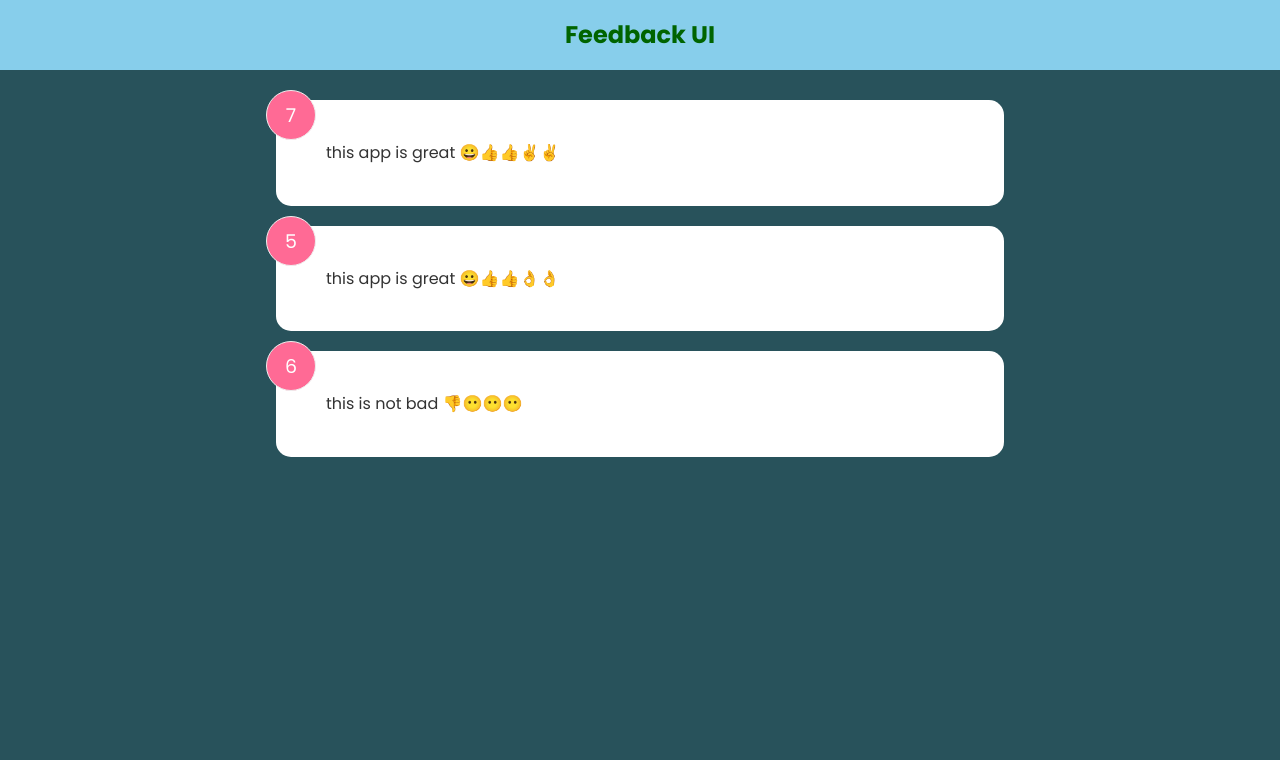
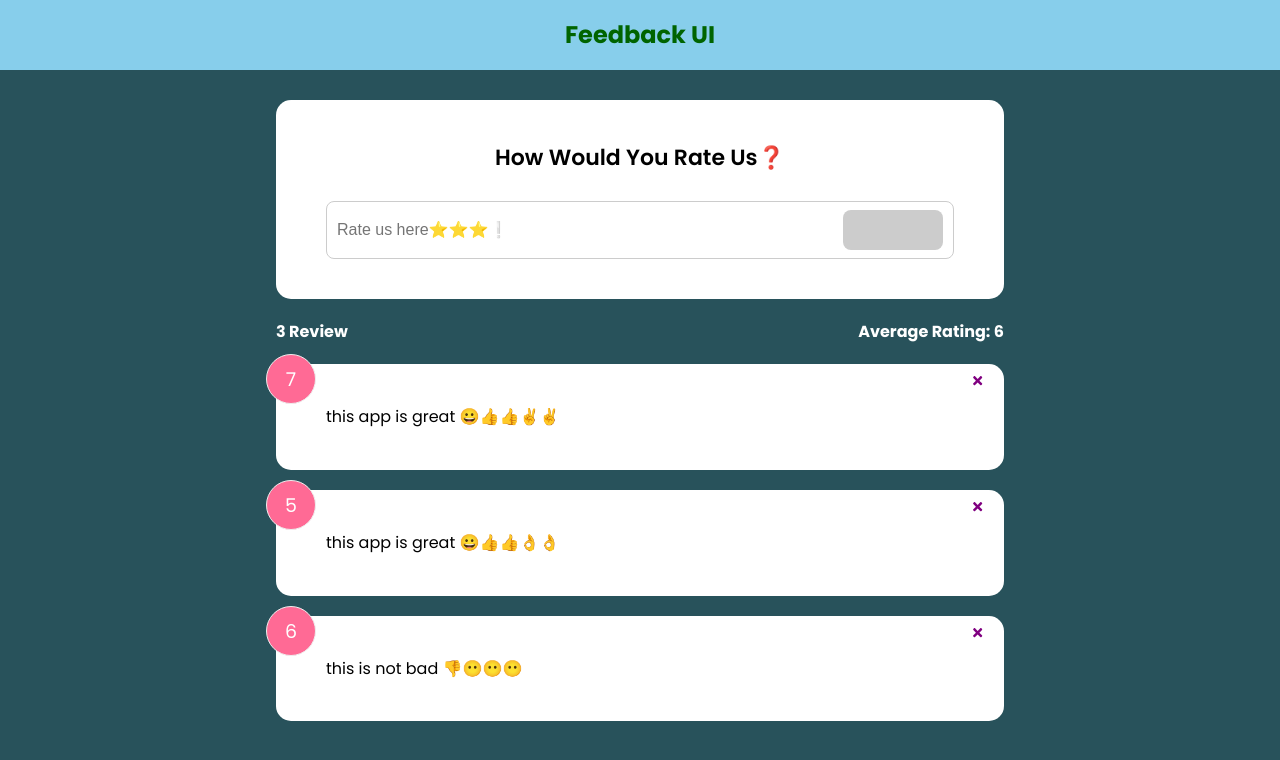
Before and after one commit to Cozy1712/Feedback-React-app, a React (Create React App) app: page / in a window 1280 px wide. Shown: the top 760 px of the page. Built offline with nearby package versions, Linux system fonts and the light colour scheme.

Commit message:
added Feedbackform && Feedbackstats files aslo shared file

```diff
--- a/package.json
+++ b/package.json
@@ -8,6 +8,8 @@
     "@testing-library/user-event": "^13.5.0",
     "react": "^18.2.0",
     "react-dom": "^18.2.0",
+    "react-icon": "^1.0.0",
+    "react-icons": "^4.8.0",
     "react-scripts": "5.0.1",
     "web-vitals": "^2.1.4"
   },
--- a/src/App.js
+++ b/src/App.js
@@ -4,15 +4,30 @@ import {useState} from 'react'
 import Header from './components/Header'
 import FeedbackList from './components/FeedbackList'
 import FeedbackData from './components/data/FeedbackData'
+import FeedbackForm from './components/FeedbackForm'
+import FeedbackStats from './components/FeedbackStats'
+
 
 function App() {
-    const [feedback] = useState(FeedbackData)
+     // global state
+     const [feedback,setFeedback] = useState(FeedbackData)
+
+////////////////////////////////////////////////
+    const deleteFeedback = (id) => {
+        if(window.confirm('Are you sure you want to delete❓'))
+        {
+         setFeedback(feedback.filter((item) => item.id !==id))
+        }
+    }
 
     return(
         <>
             <Header />
             <div className='container'>
-            <FeedbackList feedback={feedback} />
+                <FeedbackForm/>
+            <FeedbackStats feedback={feedback}/>
+            <FeedbackList feedback={feedback} handleDelete={deleteFeedback}/>
+
 
             </div>
         </>
--- /dev/null
+++ b/src/components/FeedbackForm.jsx
@@ -0,0 +1,56 @@
+import React from 'react'
+import Card from '../shared/Card'
+import Button from '../shared/Button'
+import { useState } from 'react'
+
+
+
+
+function FeedbackForm() {
+
+/// text input using use state hook
+    const [text, setTest] = useState('')
+// to disable send button
+const [btnDisabled, setBtnDisabled] = useState(true)
+// message that display
+const [message, setMessage] = useState('')
+
+
+
+    const handleTextchange = (e) =>{
+/////validation
+        if (text === '') {
+          setBtnDisabled(true)
+          setMessage(null)
+        }else if(text !== '' && text.trim().length <= 10){
+          setBtnDisabled(true)
+        } else{
+          setMessage(null)
+          setBtnDisabled(false)
+        }
+
+        setTest(e.target.value)
+    }
+  return (
+    <Card>
+        <form>
+            <h2>How Would You Rate Us❓</h2>
+            <br/>
+
+            {/* @todo -rating select component */}
+
+            <div className='input-group'>
+            <input
+             onChange={handleTextchange}
+             type='text' placeholder='Rate us here⭐⭐⭐❕'
+             value={text}/>
+             <Button type='submit' isDisabled={btnDisabled}>SEND</Button>
+            </div>
+
+            {message && <div className='message'>{message}</div>}
+        </form>
+    </Card>
+  )
+}
+
+export default FeedbackForm
--- a/src/components/FeedbackItem.jsx
+++ b/src/components/FeedbackItem.jsx
@@ -1,9 +1,17 @@
 // import use state
 //import { useState } from "react"
+import {FaTimes} from 'react-icons/fa'
+import Card from "../shared/Card"
+import PropTypes from 'prop-types'
 
-function FeedbackItem({item}) {
 
+function FeedbackItem({item, handleDelete}) {
+// const handleClick = (id) => {
+//   console.log(id)
+
+// }
 //COMPONENT LEVEL STATE
+//create state variable with initial variable
     // const [rating, setRating] = useState(6)
     // const [text, setText] = useState('This is a feedback item i created')
 
@@ -13,11 +21,17 @@ function FeedbackItem({item}) {
     //     )
     // }
   return (
-    <div className="card">
+    <Card >
         <div className="num-display">{item.rating}</div>
+         <button onClick={() => handleDelete(item.id)} className='close'><FaTimes color='purple'/></button>
         <div className="text-display">{item.text}</div>
-    </div>
+    </Card>
   )
 }
 
+FeedbackItem.prototype ={
+  item: PropTypes.object.isrequired,
+
+}
+
 export default FeedbackItem
--- a/src/components/FeedbackList.jsx
+++ b/src/components/FeedbackList.jsx
@@ -1,16 +1,17 @@
 import FeedbackItem from './FeedbackItem'
+import PropTypes from 'prop-types'
 
 
 
-function FeedbackList( {feedback} ) {
+function FeedbackList( {feedback, handleDelete} ) {
     if(!feedback || feedback.length === 0){
-        return <p>No feedbeack yet</p>
+        return <p>No feedback yet❕</p>
     }
   return (
     <div className='feedback-list'>
 
       {feedback.map((item) => (
-        <FeedbackItem key={item.id} item={item} />
+        <FeedbackItem key={item.id} item={item} handleDelete ={handleDelete}/>
 
 
       ))}
@@ -19,4 +20,14 @@ function FeedbackList( {feedback} ) {
   )
 }
 
+FeedbackList.prototype ={
+  feedback: PropTypes.arrayOf(
+    PropTypes.shape({
+      id: PropTypes.number.isrequired,
+      text: PropTypes.string.isRequired,
+      rating: PropTypes.number.isRequird,
+    })
+  )
+}
+
 export default FeedbackList
--- /dev/null
+++ b/src/components/FeedbackStats.jsx
@@ -0,0 +1,24 @@
+import React from 'react'
+import PropTypes from 'prop-types'
+function FeedbackStats({feedback}) {
+  // calculating rating Average
+
+  let average = feedback.reduce((acc, currobj) => {
+    return acc + currobj.rating
+  }, 0) / feedback.length
+
+
+  average = average.toFixed(1).replace(/[.,]0$/, '')
+  return (
+    <div className='feedback-stats'>
+      <h4>{feedback.length} Review</h4>
+      <h4>Average Rating: {isNaN(average) ? 0 : average}</h4>
+    </div>
+  )
+}
+
+FeedbackStats.PropType = {
+  average: PropTypes.array.isRequired
+
+}
+export default FeedbackStats
--- a/src/index.css
+++ b/src/index.css
@@ -156,7 +156,9 @@ input:focus {
 }
 
 .btn-primary {
-  background-color: #202142;
+  background-color: darkgreen;
+  font-size: 16px;
+  color: #f4f4f4;
 }
 
 .btn-secondary {
--- /dev/null
+++ b/src/shared/Button.jsx
@@ -0,0 +1,26 @@
+import React from 'react'
+import PropTypes from 'prop-types'
+///button will take some props like children
+function Button({childern, version, type, isDisabled}) {
+  return (
+    <button type={type} disabled={isDisabled} className={`btn btn-${version}`}> {childern}
+    </button>
+
+
+  )
+}
+
+Button.defaultProps = {
+    version: 'primary',
+    type: 'button',
+    isDisabled: false,
+}
+Button.propTypes = {
+    children: PropTypes.node.isRequired,
+    version: PropTypes.string,
+    type: PropTypes.string,
+    isDisabled: PropTypes.bool,
+
+
+}
+export default Button
--- /dev/null
+++ b/src/shared/Card.jsx
@@ -0,0 +1,30 @@
+import React from 'react'
+import PropTypes from 'prop-types'
+
+function Card({children, reverse}) {
+
+//   return (
+//     <div className={`card ${reverse && 'reverse' }`}>
+//         {children}
+//     </div>
+//   )
+
+
+   return <div className='card' style={{
+    backgroundColor: reverse ? ' rgba(0,0,0,0.4)' : '#fff',
+    color: reverse ? '#ffff' : '#000',
+   }} >
+    {children}
+   </div>
+}
+Card.defaultProps = {
+    revers: false,
+}
+
+Card.propTypes = {
+    children: PropTypes.node.isRequired,
+    reverse: PropTypes.bool,
+}
+
+
+export default Card
```
Also changed, not shown: 1 other file (tests, documents, lock files or other folders).
